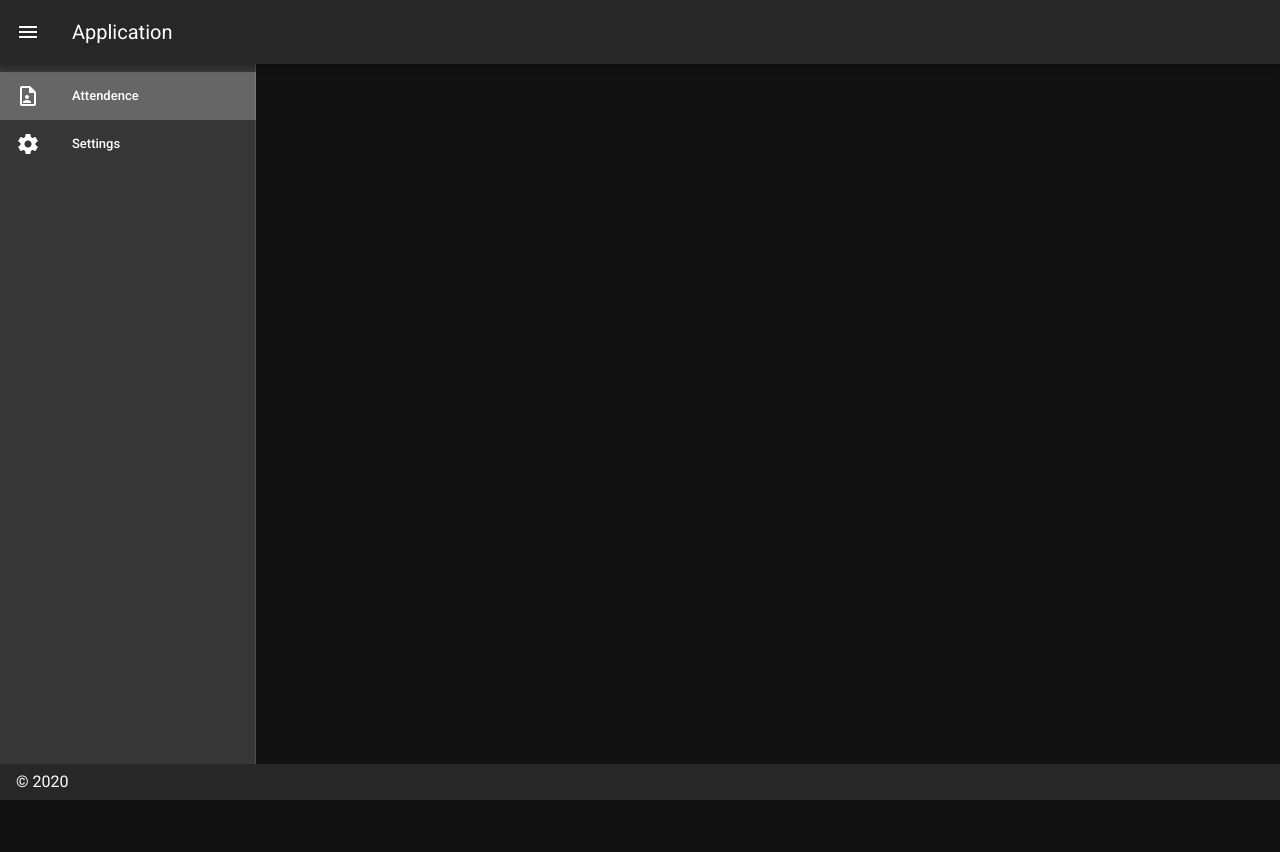
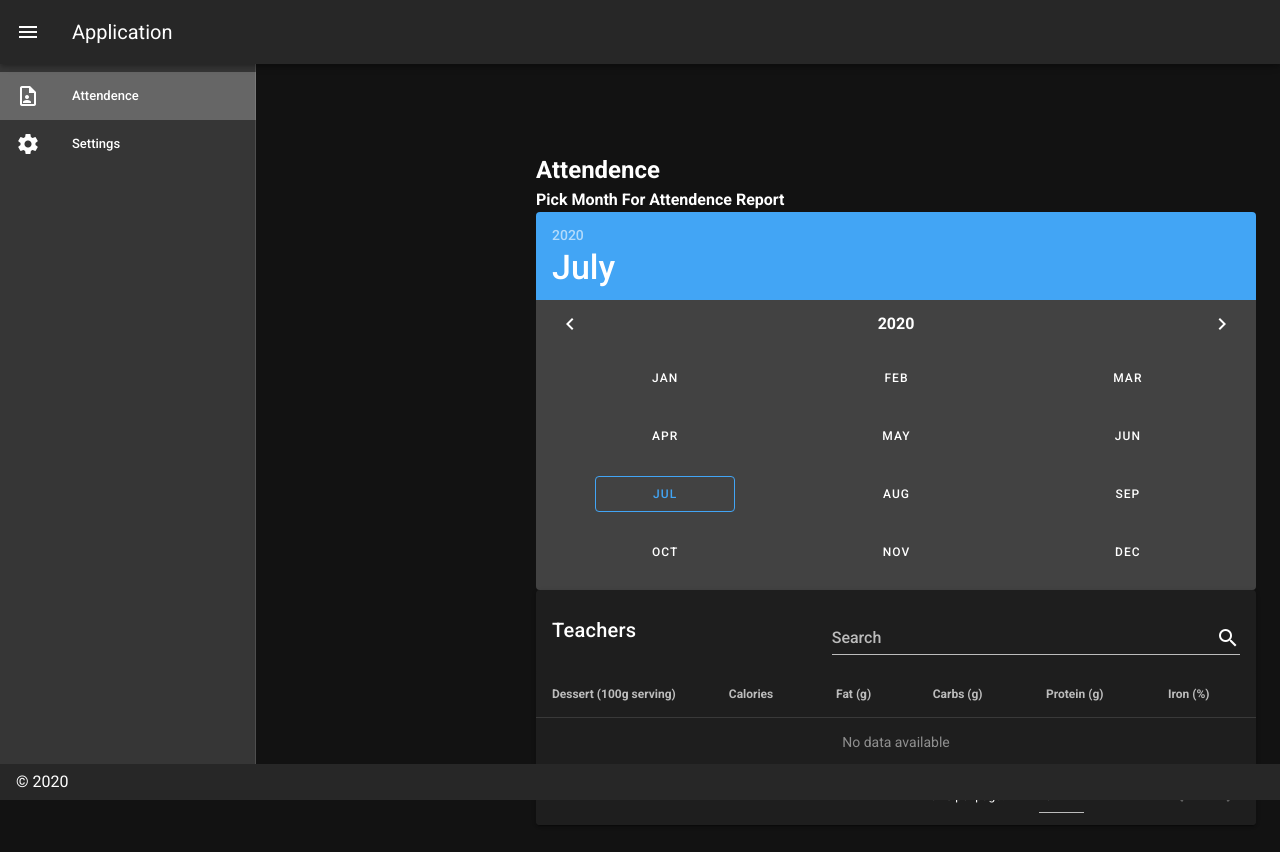
Before and after one commit to OmairSohail/Blue-Attender, a Vue app: page /admin/dashboard/attendence in a window 1280 px wide. Shown: the top 852 px of the page. Built offline with nearby package versions, Linux system fonts and the light colour scheme; what vue-firestore would draw is missing.

Commit message:
added date picker

```diff
--- a/src/main.js
+++ b/src/main.js
@@ -9,7 +9,9 @@ Vue.config.productionTip = false
 
 
 
-
+// Moment
+import moment from 'moment';
+Vue.prototype.$moment = moment;
 
 
 
--- a/src/views/adminAttendence.vue
+++ b/src/views/adminAttendence.vue
@@ -1,20 +1,113 @@
 <template>
   <v-app>
-       <h2></h2>
+       <h2>Attendence</h2>
+        <h4>Pick Month For Attendence Report</h4>
+        <v-date-picker
+          v-model="picker"
+          :landscape="landscape"
+          :reactive="reactive"
+          :flat="flat"
+          :full-width="fullWidth"
+          :show-current="showCurrent"
+           color="blue lighten-1"
+          :type="month ? 'month' : 'date'"
+          :multiple="multiple"
+          :readonly="readonly"
+          :disabled="disabled"
+          :events="enableEvents ? functionEvents : null"
+          @change="processMonth"
+        ></v-date-picker>
+
+         <v-card>
+          <v-card-title>
+            Teachers
+            <v-spacer></v-spacer>
+            <v-text-field
+              v-model="search"
+              append-icon="mdi-magnify"
+              label="Search"
+              single-line
+              hide-details
+            ></v-text-field>
+          </v-card-title>
+          <v-data-table
+            :headers="headers"
+            :search="search"
+          ></v-data-table>
+        </v-card>
   </v-app>
 </template>
 
 <script>
 export default {
     name:'adminAttendence',
-    data(){
-        return{
-            Class:'',
-        }
+    firestore(){
+      return{
+        users:this.$fs.collection('blueAttender_Users')
+      }
     },
-    methods:{
+    data () {
+      return {
+        users:this.users,
+        picker: new Date().toISOString().substr(0, 10),
+        landscape: false,
+        reactive: false,
+        fullWidth: true,
+        flat: false,
+        showCurrent: true,
+        month: true,
+        multiple: false,
+        readonly: false,
+        disabled: false,
+        enableEvents: false,
+        search: '',
+        headers: [
+          {
+            text: 'Dessert (100g serving)',
+            align: 'start',
+            sortable: false,
+            value: 'name',
+          },
+          { text: 'Calories', value: 'calories' },
+          { text: 'Fat (g)', value: 'fat' },
+          { text: 'Carbs (g)', value: 'carbs' },
+          { text: 'Protein (g)', value: 'protein' },
+          { text: 'Iron (%)', value: 'iron' },
+        ],
+      }
+    },
 
-    }
+    computed: {
+      functionEvents () {
+        return this.month ? this.monthFunctionEvents : this.dateFunctionEvents
+      },
+      processMonth () {
+        const s = this.picker.split('-');
+        const m = this.$moment(s);
+        console.log(m.month(),m.year());
+        // console.log(m.month());
+        return m;
+      },
+      getUsers(){
+
+      }
+    },
+
+    methods: {
+      dateFunctionEvents (date) {
+        const [,, day] = date.split('-')
+        if ([12, 17, 28].includes(parseInt(day, 10))) return true
+        if ([1, 19, 22].includes(parseInt(day, 10))) return ['red', '#00f']
+        return false
+      },
+      monthFunctionEvents (date) {
+        const month = parseInt(date.split('-')[1], 10)
+        if ([1, 3, 7].includes(month)) return true
+        if ([2, 5, 12].includes(month)) return ['error', 'purple', 'rgba(0, 128, 0, 0.5)']
+        return false
+      },
+
+    },
 }
 </script>
 
```
